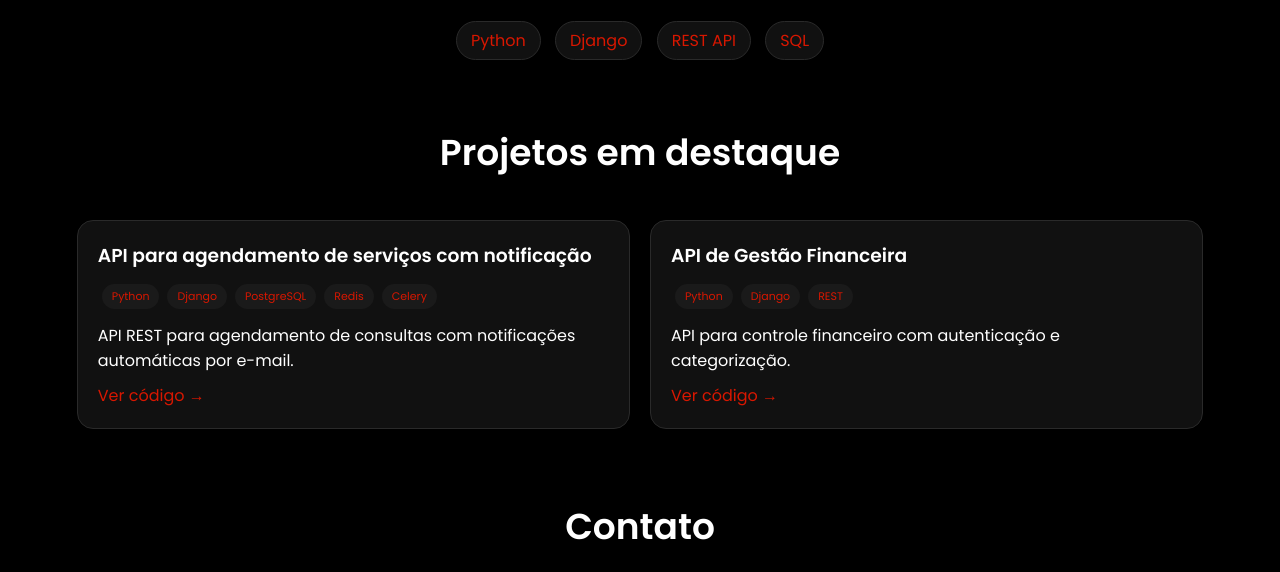
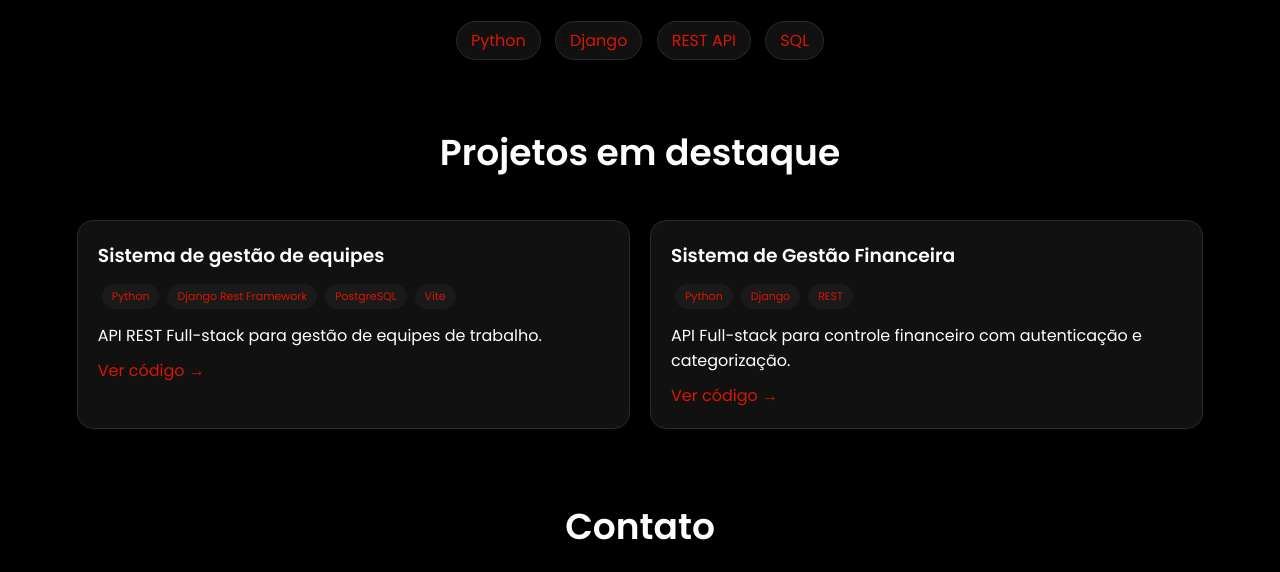
Before and after one commit to Arthur-tanaka/Arthurtanaka, a plain HTML site: page index.html in a window 1280 px wide. Shown: the part 970-1542 px from the top of the page. Drawn offline with nearby package versions, Linux system fonts and the light colour scheme.

Commit message:
Update project details in index.html

```diff
--- a/index.html
+++ b/index.html
@@ -126,15 +126,15 @@
 /* PROJETOS */
 const projetos = [
     {
-        nome: "API para agendamento de serviços com notificação",
-        descricao: "API REST para agendamento de consultas com notificações automáticas por e-mail.",
-        stack: ["Python", "Django", "PostgreSQL", "Redis", "Celery"],
-        link: "https://github.com/Arthur-tanaka/scheduling-api",
+        nome: "Sistema de gestão de equipes",
+        descricao: "API REST Full-stack para gestão de equipes de trabalho.",
+        stack: ["Python", "Django Rest Framework", "PostgreSQL", "Vite"],
+        link: "https://github.com/Arthur-tanaka/API-BACK-END-GESTAO_TIMES",
         destaque: false
     },
     {
-        nome: "API de Gestão Financeira",
-        descricao: "API para controle financeiro com autenticação e categorização.",
+        nome: "Sistema de Gestão Financeira",
+        descricao: "API Full-stack para controle financeiro com autenticação e categorização.",
         stack: ["Python", "Django", "REST"],
         link: "https://github.com/Arthur-tanaka/API_DE_GESTAO_FINANCEIRA"
     },
```
